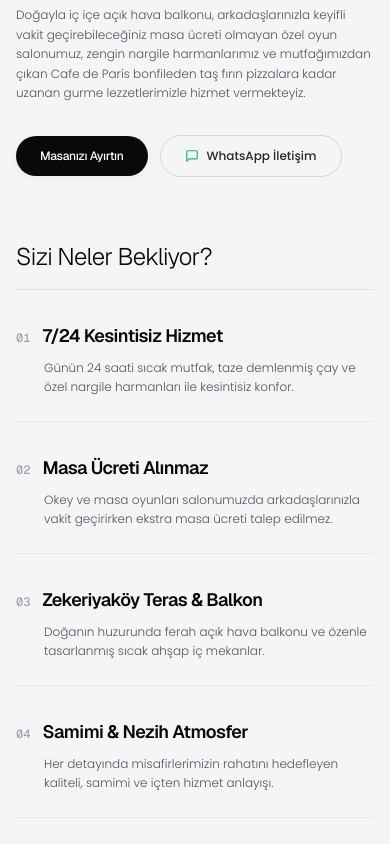
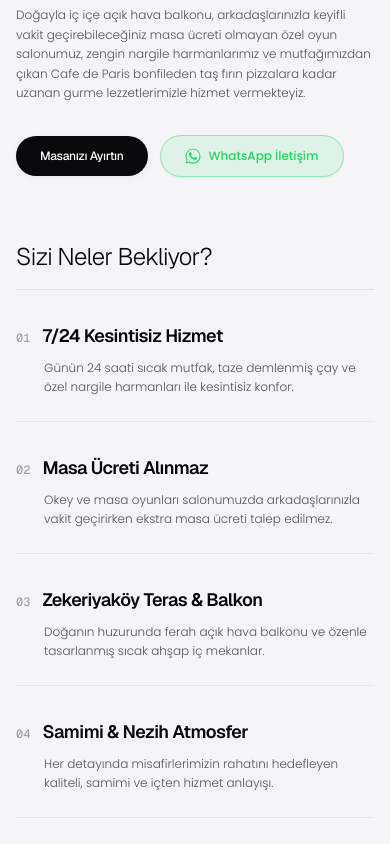
Before and after one commit to mbirlik24/batilounge, a Next.js app: page /hakkimizda in a window 390 px wide. Shown: the part 820-1664 px from the top of the page. Built offline with nearby package versions, Linux system fonts and the light colour scheme.

Commit message:
fix: restore authentic Geist Google Font and apply WhatsApp branding with official green and icon

```diff
--- a/package.json
+++ b/package.json
@@ -12,7 +12,6 @@
     "@vercel/analytics": "^2.0.1",
     "clsx": "^2.1.1",
     "framer-motion": "^11.15.0",
-    "geist": "^1.7.2",
     "lucide-react": "^0.469.0",
     "next": "^14.2.23",
     "next-themes": "^0.4.4",
--- a/src/app/globals.css
+++ b/src/app/globals.css
@@ -2,11 +2,13 @@
 @tailwind components;
 @tailwind utilities;
 
+@import url('https://fonts.googleapis.com/css2?family=Geist:wght@300;400;500;600;700;800;900&family=Geist+Mono:wght@300;400;500;600&family=Poppins:ital,wght@0,300;0,400;0,500;0,600;0,700;1,400&display=swap');
+
 :root {
   --ease-apple: cubic-bezier(0.23, 1, 0.32, 1);
-  --font-geist: var(--font-geist-sans), 'Geist', -apple-system, BlinkMacSystemFont, 'SF Pro Display', 'Segoe UI', sans-serif;
-  --font-geist-mono: var(--font-geist-mono), monospace;
-  --font-poppins: var(--font-poppins), 'Poppins', -apple-system, 'SF Pro Text', sans-serif;
+  --font-geist: 'Geist', -apple-system, BlinkMacSystemFont, 'SF Pro Display', 'Segoe UI', sans-serif;
+  --font-geist-mono: 'Geist Mono', monospace;
+  --font-poppins: 'Poppins', -apple-system, 'SF Pro Text', sans-serif;
 }
 
 html {
--- a/src/app/hakkimizda/page.tsx
+++ b/src/app/hakkimizda/page.tsx
@@ -4,10 +4,11 @@ import React, { useState } from 'react';
 import Link from 'next/link';
 import Image from 'next/image';
 import { motion } from 'framer-motion';
-import { ArrowLeft, MessageSquare } from 'lucide-react';
+import { ArrowLeft } from 'lucide-react';
 import TypewriterHeading from '@/components/TypewriterHeading';
 import ContactFooter from '@/components/ContactFooter';
 import ReservationModal from '@/components/ReservationModal';
+import WhatsAppIcon from '@/components/WhatsAppIcon';
 
 export default function HakkimizdaPage() {
   const [isReservationOpen, setIsReservationOpen] = useState(false);
@@ -134,9 +135,9 @@ export default function HakkimizdaPage() {
                 href="https://wa.me/905418284342"
                 target="_blank"
                 rel="noopener noreferrer"
-                className="px-6 py-3 rounded-full border border-zinc-300 dark:border-zinc-700 text-xs font-sans font-medium text-zinc-800 dark:text-zinc-200 inline-flex items-center gap-2"
+                className="px-6 py-3 rounded-full border border-[#25D366]/40 bg-[#25D366]/10 hover:bg-[#25D366]/20 text-xs font-sans font-medium text-[#25D366] inline-flex items-center gap-2 transition-colors shadow-sm"
               >
-                <MessageSquare className="w-3.5 h-3.5 text-emerald-500" />
+                <WhatsAppIcon className="w-4 h-4 fill-[#25D366]" />
                 <span>WhatsApp İletişim</span>
               </a>
             </div>
--- a/src/app/layout.tsx
+++ b/src/app/layout.tsx
@@ -1,19 +1,9 @@
 import type { Metadata } from 'next';
 import './globals.css';
-import { GeistSans } from 'geist/font/sans';
-import { GeistMono } from 'geist/font/mono';
-import { Poppins } from 'next/font/google';
 import { ThemeProvider } from '@/components/ThemeProvider';
 import { ClientToaster } from '@/components/ClientToaster';
 import JsonLd from '@/components/JsonLd';
 import { Analytics } from '@vercel/analytics/next';
-
-const poppins = Poppins({
-  subsets: ['latin'],
-  weight: ['300', '400', '500', '600', '700'],
-  variable: '--font-poppins',
-  display: 'swap',
-});
 
 export const metadata: Metadata = {
   metadataBase: new URL('https://batilounge.com'),
@@ -89,12 +79,14 @@ export default function RootLayout({
   children: React.ReactNode;
 }>) {
   return (
-    <html
-      lang="tr"
-      suppressHydrationWarning
-      className={`dark ${GeistSans.variable} ${GeistMono.variable} ${poppins.variable}`}
-    >
+    <html lang="tr" suppressHydrationWarning className="dark">
       <head>
+        <link rel="preconnect" href="https://fonts.googleapis.com" />
+        <link rel="preconnect" href="https://fonts.gstatic.com" crossOrigin="anonymous" />
+        <link
+          href="https://fonts.googleapis.com/css2?family=Geist:wght@300;400;500;600;700;800;900&family=Geist+Mono:wght@300;400;500;600&family=Poppins:ital,wght@0,300;0,400;0,500;0,600;0,700;1,400&display=swap"
+          rel="stylesheet"
+        />
         {/* Preload Critical Hero Assets for Instant Clean Page Load */}
         <link rel="preload" as="image" href="/images/hero.jpg" />
         <link rel="preload" as="image" href="/images/logo-white.png" />
--- a/src/components/ContactFooter.tsx
+++ b/src/components/ContactFooter.tsx
@@ -3,6 +3,7 @@
 import React from 'react';
 import { ArrowUpRight, MapPin, Phone, Mail, Instagram, Star } from 'lucide-react';
 import Image from 'next/image';
+import WhatsAppIcon from '@/components/WhatsAppIcon';
 
 export default function ContactFooter() {
   const scrollToTop = () => {
@@ -63,8 +64,9 @@ export default function ContactFooter() {
                 href="https://wa.me/905418284342"
                 target="_blank"
                 rel="noopener noreferrer"
-                className="hover:underline flex items-center gap-1.5 font-medium"
+                className="hover:underline flex items-center gap-1.5 font-medium text-[#25D366] hover:text-[#20BD5A] transition-colors"
               >
+                <WhatsAppIcon className="w-4 h-4 fill-[#25D366]" />
                 <span>WhatsApp Rezervasyon</span>
                 <ArrowUpRight className="w-3 h-3" />
               </a>
--- a/src/components/ReservationModal.tsx
+++ b/src/components/ReservationModal.tsx
@@ -2,8 +2,9 @@
 
 import React, { useState, useEffect } from 'react';
 import { motion, AnimatePresence } from 'framer-motion';
-import { X, MessageSquare } from 'lucide-react';
+import { X } from 'lucide-react';
 import { toast } from 'sonner';
+import WhatsAppIcon from '@/components/WhatsAppIcon';
 
 interface ReservationModalProps {
   isOpen: boolean;
@@ -95,8 +96,9 @@ export default function ReservationModal({
 
             <div>
               <div className="mb-5">
-                <h3 id="reservation-modal-title" className="text-xl font-heading font-semibold text-zinc-950 dark:text-white tracking-tight">
-                  WhatsApp ile Masa Rezervasyonu
+                <h3 id="reservation-modal-title" className="text-xl font-heading font-semibold text-zinc-950 dark:text-white tracking-tight flex items-center gap-2">
+                  <WhatsAppIcon className="w-5 h-5 text-[#25D366] shrink-0" />
+                  <span>WhatsApp ile Masa Rezervasyonu</span>
                 </h3>
                 <p className="text-xs font-sans font-light text-zinc-500 mt-1">
                   Batı Lounge Zekeriyaköy • Masa ücreti alınmaz
@@ -228,9 +230,9 @@ export default function ReservationModal({
                 <div className="pt-2">
                   <button
                     type="submit"
-                    className="w-full py-3 px-5 rounded-xl bg-emerald-600 hover:bg-emerald-700 active:scale-[0.99] text-white font-heading font-medium text-xs tracking-tight shadow-md transition-all flex items-center justify-center gap-2"
+                    className="w-full py-3 px-5 rounded-xl bg-[#25D366] hover:bg-[#20BD5A] active:scale-[0.99] text-white font-heading font-medium text-xs tracking-tight shadow-md shadow-[#25D366]/20 transition-all flex items-center justify-center gap-2"
                   >
-                    <MessageSquare className="w-4 h-4 fill-white text-emerald-600" />
+                    <WhatsAppIcon className="w-4 h-4 fill-white text-white shrink-0" />
                     <span>WhatsApp ile Masanızı Ayırtın</span>
                   </button>
                 </div>
--- a/src/components/ReservationSection.tsx
+++ b/src/components/ReservationSection.tsx
@@ -2,9 +2,10 @@
 
 import React, { useState } from 'react';
 import { motion } from 'framer-motion';
-import { MessageSquare, Calendar, Clock, Users, MapPin, CheckCircle2 } from 'lucide-react';
+import { Calendar, Clock, Users, MapPin, CheckCircle2 } from 'lucide-react';
 import { toast } from 'sonner';
 import TypewriterHeading from '@/components/TypewriterHeading';
+import WhatsAppIcon from '@/components/WhatsAppIcon';
 
 export default function ReservationSection() {
   const [formData, setFormData] = useState({
@@ -86,8 +87,9 @@ export default function ReservationSection() {
           {/* Right: Clean WhatsApp-Direct Reservation Form */}
           <div className="lg:col-span-7 rounded-3xl border border-zinc-200/90 dark:border-zinc-800 bg-white dark:bg-zinc-900/95 p-5 sm:p-8 shadow-2xl backdrop-blur-xl">
             <div className="mb-5 pb-3 border-b border-zinc-100 dark:border-zinc-800">
-              <h3 className="text-xl sm:text-2xl font-heading font-semibold text-zinc-950 dark:text-white tracking-tight">
-                WhatsApp Masa Rezervasyonu
+              <h3 className="text-xl sm:text-2xl font-heading font-semibold text-zinc-950 dark:text-white tracking-tight flex items-center gap-2.5">
+                <WhatsAppIcon className="w-6 h-6 text-[#25D366] shrink-0" />
+                <span>WhatsApp Masa Rezervasyonu</span>
               </h3>
               <p className="text-xs font-sans font-light text-zinc-500 mt-1">
                 Formu doldurun, tüm bilgileriniz hazır bir şekilde WhatsApp'a iletilsin.
@@ -215,9 +217,9 @@ export default function ReservationSection() {
               <div className="pt-2">
                 <button
                   type="submit"
-                  className="w-full py-3.5 px-6 rounded-2xl bg-emerald-600 hover:bg-emerald-700 active:scale-[0.99] text-white font-heading font-medium text-xs sm:text-sm tracking-tight shadow-lg transition-all flex items-center justify-center gap-2"
+                  className="w-full py-3.5 px-6 rounded-2xl bg-[#25D366] hover:bg-[#20BD5A] active:scale-[0.99] text-white font-heading font-medium text-xs sm:text-sm tracking-tight shadow-lg shadow-[#25D366]/25 transition-all flex items-center justify-center gap-2.5"
                 >
-                  <MessageSquare className="w-4 h-4 fill-white text-emerald-600" />
+                  <WhatsAppIcon className="w-5 h-5 fill-white text-white shrink-0" />
                   <span>WhatsApp ile Masanızı Ayırtın (0541 828 43 42)</span>
                 </button>
               </div>
--- /dev/null
+++ b/src/components/WhatsAppIcon.tsx
@@ -0,0 +1,19 @@
+import React from 'react';
+
+interface WhatsAppIconProps {
+  className?: string;
+}
+
+export default function WhatsAppIcon({ className = 'w-4 h-4' }: WhatsAppIconProps) {
+  return (
+    <svg
+      className={className}
+      viewBox="0 0 24 24"
+      fill="currentColor"
+      xmlns="http://www.w3.org/2000/svg"
+      aria-hidden="true"
+    >
+      <path d="M17.472 14.382c-.301-.15-1.78-.878-2.056-.979-.275-.1-.475-.15-.675.15-.2.3-.775.979-.95 1.18-.175.2-.35.225-.65.075-.3-.15-1.267-.467-2.413-1.488-.892-.796-1.494-1.778-1.669-2.078-.175-.3-.019-.463.131-.612.136-.134.3-.35.45-.525.15-.175.2-.3.3-.5.1-.2.05-.375-.025-.525-.075-.15-.675-1.625-.925-2.225-.244-.584-.492-.505-.675-.514-.175-.009-.375-.011-.575-.011s-.525.075-.8.375c-.275.3-1.05 1.026-1.05 2.501 0 1.475 1.075 2.899 1.225 3.1.15.2 2.115 3.23 5.124 4.53.716.31 1.275.495 1.71.633.72.228 1.375.196 1.893.118.577-.087 1.78-.727 2.03-1.428.25-.7.25-1.301.175-1.428-.075-.126-.275-.201-.575-.351zM12.05 21.785h-.007a9.742 9.742 0 0 1-4.968-1.363l-.356-.211-3.693.969.986-3.601-.232-.369a9.743 9.743 0 0 1-1.493-5.16c0-5.38 4.38-9.757 9.764-9.757 2.607.001 5.057 1.018 6.901 2.863a9.72 9.72 0 0 1 2.859 6.895c-.003 5.382-4.383 9.761-9.764 9.761zm7.994-17.755A11.233 11.233 0 0 0 12.044 1C5.86 1 .83 6.03.827 12.215a11.183 11.183 0 0 0 1.713 5.986L.87 23.13l5.06-1.328a11.223 11.223 0 0 0 6.113 1.776h.005c6.184 0 11.215-5.03 11.218-11.217a11.162 11.162 0 0 0-3.222-7.851z" />
+    </svg>
+  );
+}
```
Also changed, not shown: 1 other file (tests, documents, lock files or other folders).
